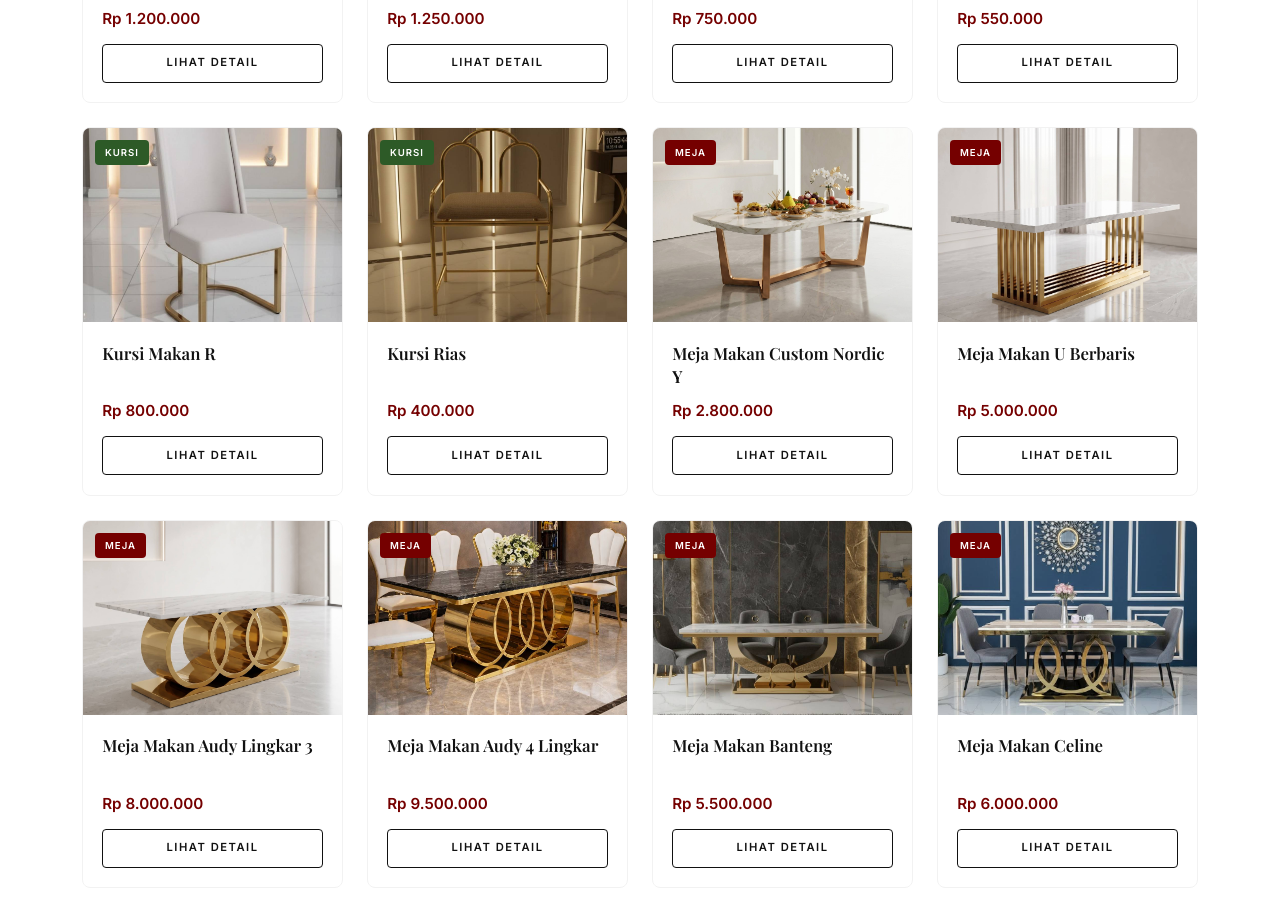
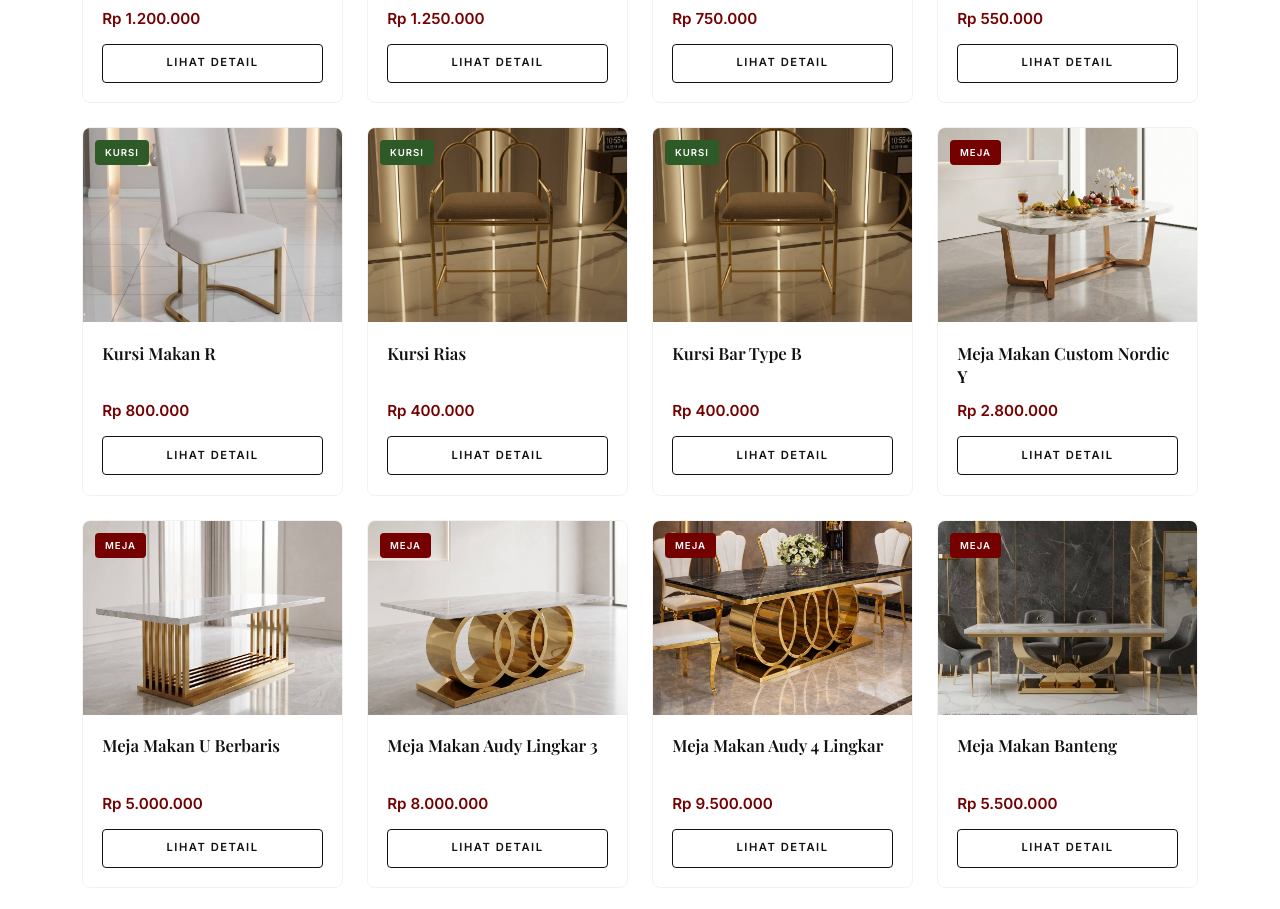
Before and after one commit to zahrametalfurniture/meubeljepara, a plain HTML site: page produk.html in a window 1280 px wide. Shown: the part 1826-2735 px from the top of the page. Drawn offline with nearby package versions, Linux system fonts and the light colour scheme.

Commit message:
Update produk.html

```diff
--- a/produk.html
+++ b/produk.html
@@ -731,7 +731,7 @@
       { name: "Kursi Makan Cof", price: "Rp 550.000", img: "kursicof-min.jpg", category: "kursi", size: "Standar" },
       { name: "Kursi Makan R", price: "Rp 800.000", img: "kursir-min.jpg", category: "kursi", size: "Bar Height" },
       { name: "Kursi Rias", price: "Rp 400.000", img: "kursirias-min.jpg", category: "kursi", size: "Standar" },
-
+{ name: "Kursi Bar Type B", price: "Rp 400.000", img: "kursirias-min.jpg", category: "kursi", size: "Rangka Standar" },
       // === KATEGORI: MEJA MAKAN ===
       { name: "Meja Makan Custom Nordic Y", price: "Rp 2.800.000", img: "mejamakany-min.png", category: "meja", size: "200x100" },
       { name: "Meja Makan U Berbaris", price: "Rp 5.000.000", img: "mejamakanu-min.png", category: "meja", size: "Standar" },
```
